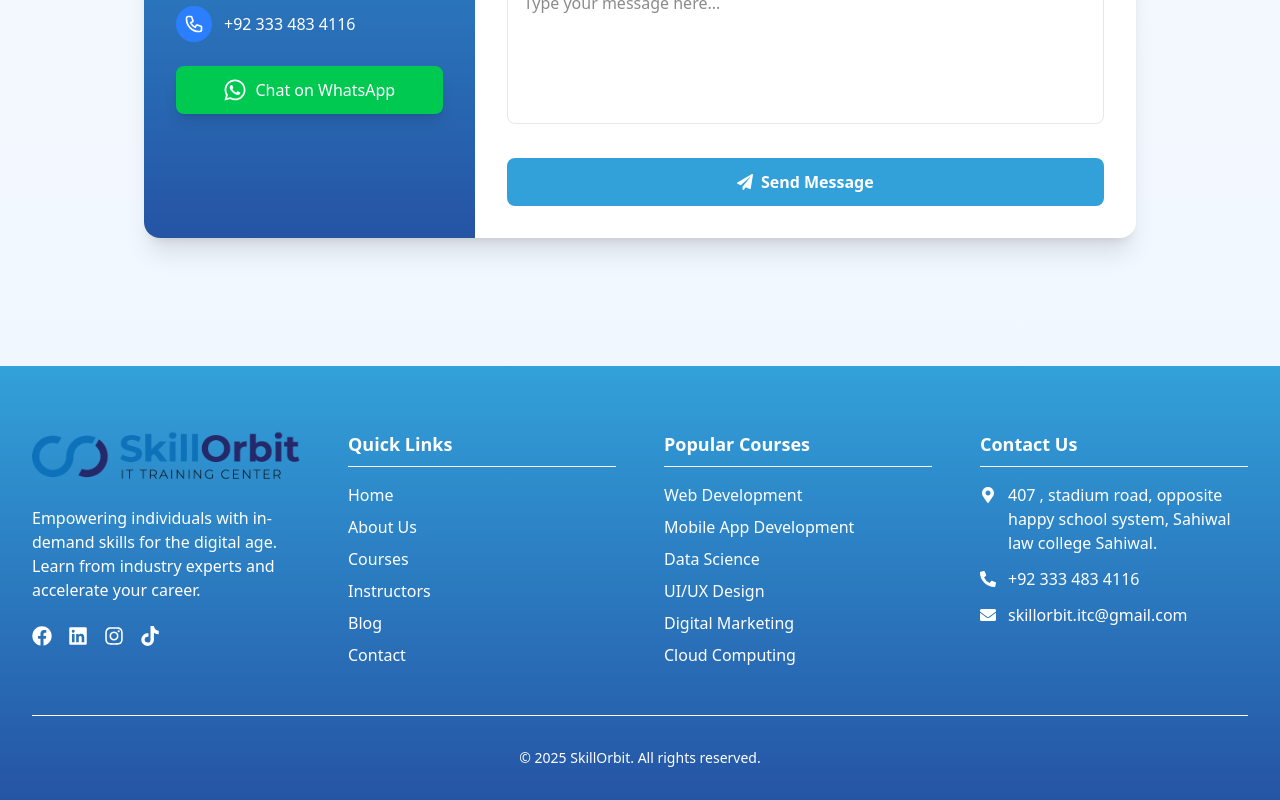
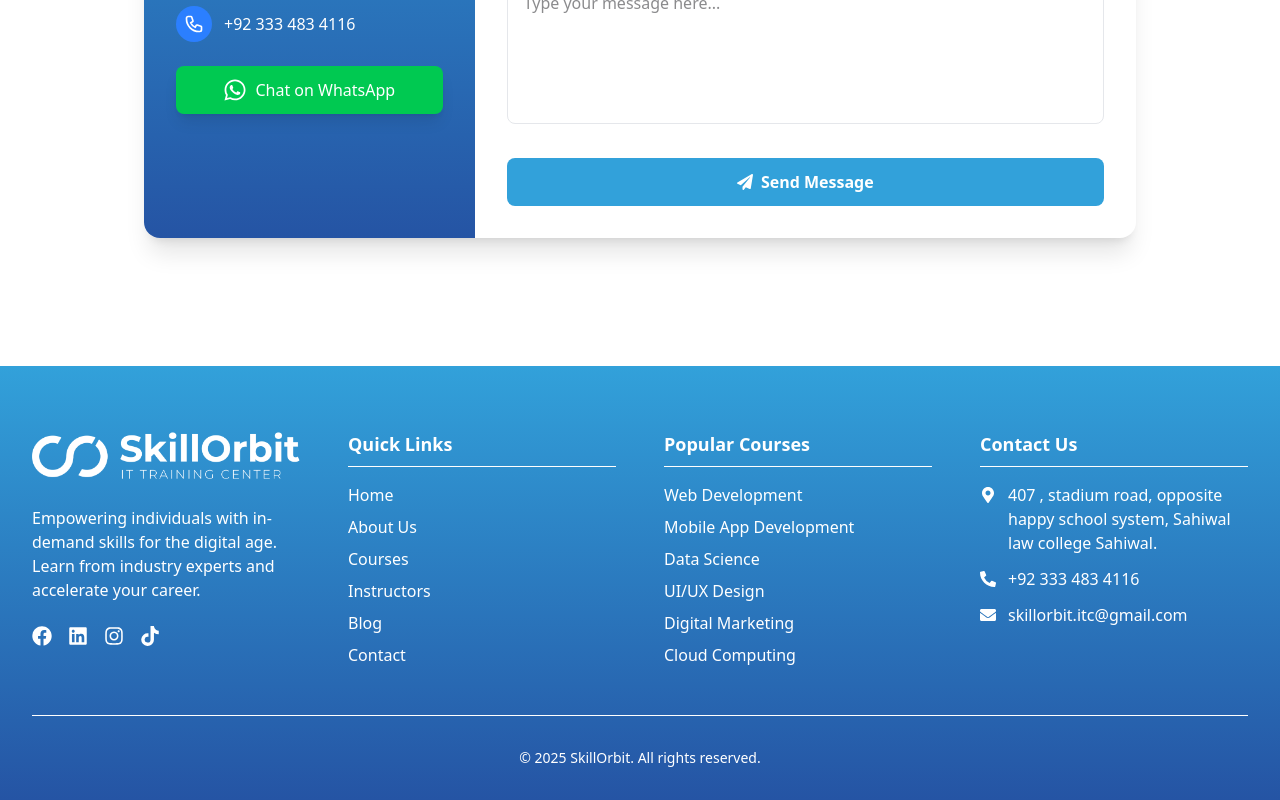
Before and after one commit to MuazamMughal/skillOrbit-app, a Next.js app: page / in a window 1280 px wide. Shown: the part 4702-5502 px from the top of the page. Built offline with nearby package versions, Linux system fonts and the light colour scheme.

Commit message:
footer logo changed

```diff
--- a/src/app/layout.tsx
+++ b/src/app/layout.tsx
@@ -16,7 +16,7 @@ export default function RootLayout({
   return (
     <html lang="en">
       {/* <body className="bg-white container mx-auto bg-gradient-to-b from-[#CECA30] via-[#2554A4] to-[#32A1DA]"> */}
-      <body className="bg-white container mx-auto bg-gradient-to-b from-blue-50 via-white to-blue-50">
+      <body className=" container mx-auto bg-white ">
 
         <div className=" ">
         <Navbar />
--- a/src/components/common/Footer.tsx
+++ b/src/components/common/Footer.tsx
@@ -45,7 +45,8 @@ const Footer = () => {
           {/* Company Info */}
           <div className="space-y-4">
             <Link href="/">
-            <Image src="/logo2.png" alt="Logo" width={300} height={58} className="mb-6" />
+            <Image src="/FooterLogo.png" alt="Logo" width={300} height={58} className="mb-6" />
+
             </Link>
             <p className="text-white">Empowering individuals with in-demand skills for the digital age. Learn from industry experts and accelerate your career.</p>
             <div className="flex space-x-4 pt-2">
```
Also changed, not shown: public/FooterLogo.png (added).
